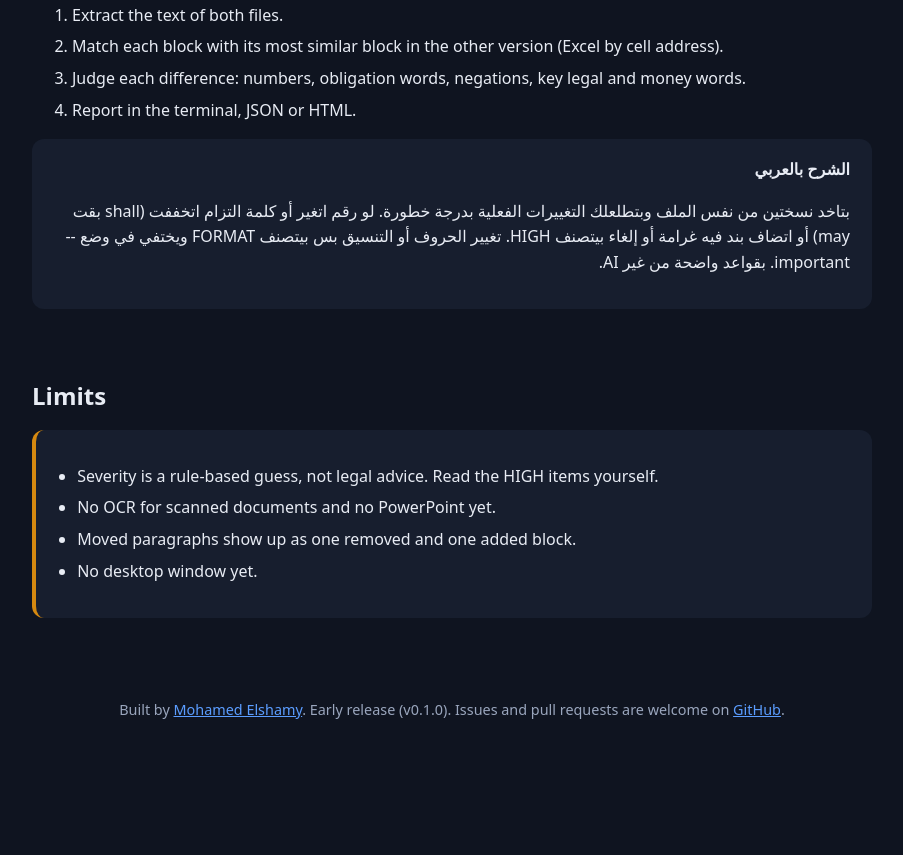
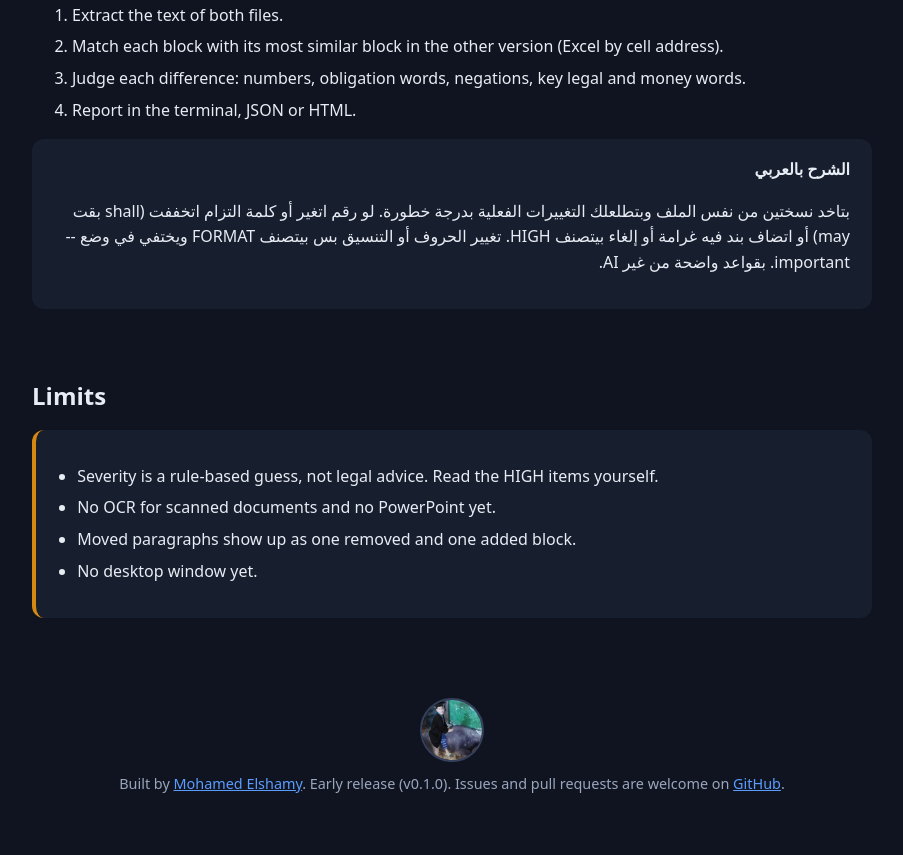
Before and after one commit to mohamed-elshamy-ai/changelens, a plain HTML site: page docs/index.html in a window 1280 px wide. Shown: the part 2840-3695 px from the top of the page, without its empty margins (188-1091 px from the left). Before the commit the page ends 3621 px from the top, so only its background shows below. Drawn offline with Linux system fonts and the light colour scheme.

Commit message:
Add landing page (GitHub Pages)

```diff
--- a/docs/index.html
+++ b/docs/index.html
@@ -49,5 +49,5 @@ changelens old.docx new.docx --important --html report.html</code></pre></sectio
 <div class="card rtl"><b>الشرح بالعربي</b><p>بتاخد نسختين من نفس الملف وبتطلعلك التغييرات الفعلية بدرجة خطورة. لو رقم اتغير أو كلمة التزام اتخففت (shall بقت may) أو اتضاف بند فيه غرامة أو إلغاء بيتصنف HIGH. تغيير الحروف أو التنسيق بس بيتصنف FORMAT ويختفي في وضع --important. بقواعد واضحة من غير AI.</p></div></section>
 <section><h2>Limits</h2><div class="card warn"><ul><li>Severity is a rule-based guess, not legal advice. Read the HIGH items yourself.</li><li>No OCR for scanned documents and no PowerPoint yet.</li><li>Moved paragraphs show up as one removed and one added block.</li><li>No desktop window yet.</li></ul></div></section>
 </main>
-<footer>Built by <a style="color:var(--acc)" href="https://github.com/mohamed-elshamy-ai">Mohamed Elshamy</a>. Early release (v0.1.0). Issues and pull requests are welcome on <a style="color:var(--acc)" href="https://github.com/mohamed-elshamy-ai/changelens">GitHub</a>.</footer>
+<footer><img src="author.jpg" alt="Mohamed Elshamy" width="64" height="64" style="border-radius:50%;border:2px solid #34405c;display:block;margin:0 auto 10px"> Built by <a style="color:var(--acc)" href="https://github.com/mohamed-elshamy-ai">Mohamed Elshamy</a>. Early release (v0.1.0). Issues and pull requests are welcome on <a style="color:var(--acc)" href="https://github.com/mohamed-elshamy-ai/changelens">GitHub</a>.</footer>
 </body></html>
```
Also changed, not shown: docs/author.jpg (added).
